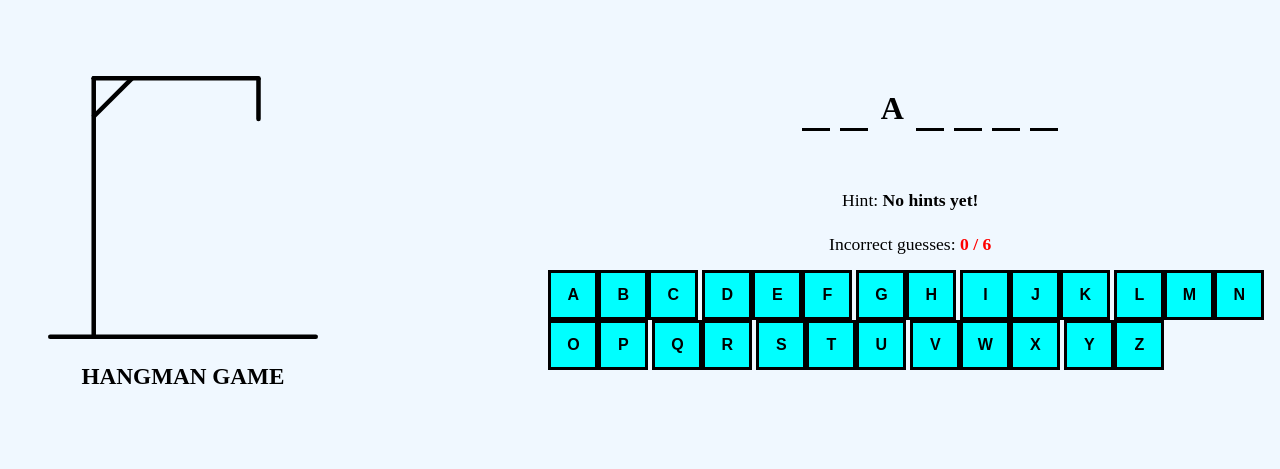
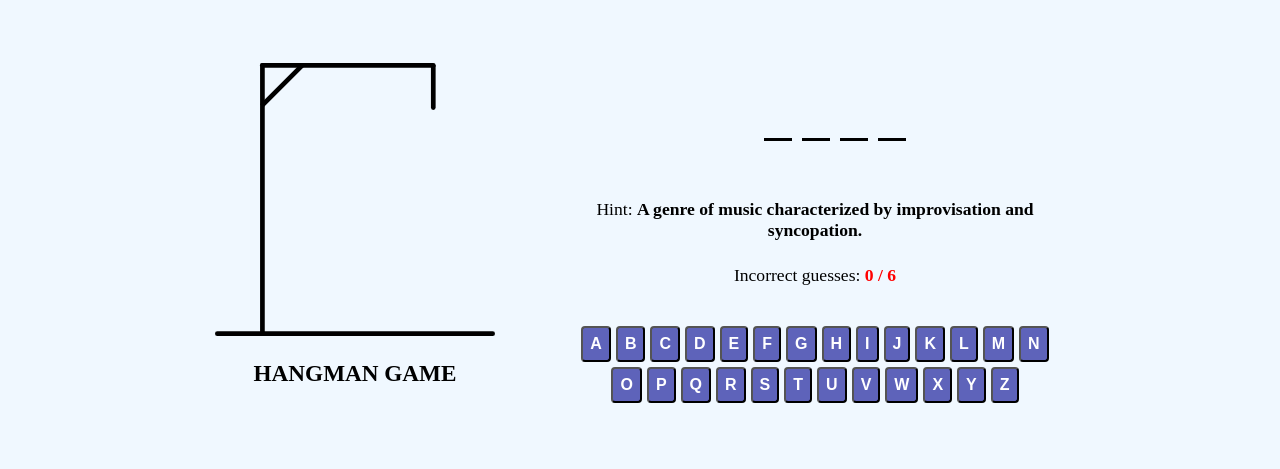
Before and after one commit to Rmclaughlin2022/DatabaseProject, a plain HTML site: page HangPerson/playingPage.html in a window 1280 px wide. Shown: the part 167-636 px from the top of the page. Drawn offline with Linux system fonts and the light colour scheme.

Commit message:
27:01 video
I dont know whats going on with the max guesses not being able to show up in the console ill look at it tmr

```diff
--- a/HangPerson/playingPage.css
+++ b/HangPerson/playingPage.css
@@ -6,17 +6,18 @@ body {
     */
     display: flex;
     align-items:center;
+    padding: 0 10px;
     justify-content: center;
     min-height: 100vh;
     background-color: aliceblue;
 }
 
-/*html, body {
+html, body {
     height: 100%;
     margin: 0;
     padding: 0;
 }
-    */
+
 .container{
     width: 850px;
     display: flex;
@@ -26,31 +27,34 @@ body {
     border-radius: 10px;
 }
 
-.keyboard .game-box {
+.game-box .keyboard  {
     display: flex;
     gap: 5px;
+    margin-top: 40px;
     flex-wrap: wrap;
     justify-content: center;
 }
-.keyboard button{
-    width: calc(100% / 9 -5px);
-    background-color: white;
+:where(.game-model, .keyboard) button {
+    color: white;
     font-size: 1rem;
     font-weight: 600;
+    cursor: pointer;
+    outline: none;
+    background: #5E63BA;
+    border-radius: 4px;
     text-transform: uppercase;
-    cursor: pointer;
-    background: aqua;
-    border: 3px solid black;
-    width: 50px;
-    height: 50px;
 }
-.keyboard button:hover {
-    background-color: #e0e0e0;
+.keyboard button{
+    padding: 7px;
+    width: calc(100% / 9 -5px);
+}
+:where(.game-model, .keyboard) button:hover {
+    background-color: #8286c9;
     transform: scale(1.1);
 }
 
 .hangman-box img {
-    max-width: 270px;
+    max-width: 280px;
 }
 .hangman-box h1 {
     font-size: 1.45rem;
@@ -92,3 +96,58 @@ border-bottom: 3px solid black;
 .game-box .guesses-text b {
     color: #ff0000;
 }
+.game-model {
+    position: fixed;
+    left: 0;
+    right: 0;
+    width: 100%;
+    height: 100%;
+    display: none;
+    align-items: center;
+    justify-content: center;
+    background: rgba(0,0,0,0.6)
+
+}
+.game-model .content {
+    background: #fff;
+    max-width: 420px;
+    width: 100%;
+    text-align: center;
+    border-radius: 10px;
+    padding: 30px;
+}
+.game-model img {
+    max-width: 130px;
+    margin-bottom: 20px;
+}
+.game-model h4 {
+    font-size: 1.53rem;
+}
+.game-model p {
+    font-size: 1.15rem;
+    margin: 15px 0 30px;
+    font-weight: 500;
+}
+.game-model p b {
+    color: #5E63BA;
+    font-weight: 600;
+}
+.game-model button {
+    padding: 12px 23px;
+}
+@media (max-width: 782px) {
+    .container{
+        width: 850px;
+        display: flex;
+        gap: 70px;
+        align-items:flex-end;
+        padding: 60px 40px;
+        border-radius: 10px;
+    }
+    .hangman-box img {
+        max-width: 280px;
+    }
+    .hangman-box h1 {
+        display: none;
+    }
+}
--- a/HangPerson/playingPage.html
+++ b/HangPerson/playingPage.html
@@ -6,26 +6,25 @@
     <meta name="viewport" content="width=device-width, initial-scale=1.0">
     <title>Document</title>
     <link rel="stylesheet" href="playingPage.css">
-    <script src="playingPage.js"></script>
+    <script src="word-list.js" defer></script>
+    <script src="playingPage.js" defer></script>
 </head>
-
-
 <body>
+    <div class="game-model">
+        <div class="content">
+            <img src="lost.gif" alt="gif">
+            <h4>Game Over!</h4>
+            <p>The correct word was: <b>Rainbow</b></p>
+            <button class="play-again">Play Again</button>
+        </div>
+    </div>
     <div class="container">
         <div class="hangman-box">
-            <img src="hangman-0.svg" alt="Hangman-img">
+            <img src="hangman-0.svg" alt="hangman-img">
             <h1>Hangman Game</h1>
-        </div>
         </div>
     <div class="game-box">
         <ul class="word-display">
-            <li class="letter"></li>
-            <li class="letter"></li>
-            <li class="letter guessed">a</li>
-            <li class="letter"></li>
-            <li class="letter"></li>
-            <li class="letter"></li>
-            <li class="letter"></li>
         </ul>
         <h4 class="hint-text">
             Hint:
@@ -35,19 +34,9 @@
             Incorrect guesses:
             <b> 0 / 6</b>
         </h4>
-    <div class="keyboard">
-            <button>a</button><button>b</button><button>c</button>
-            <button>d</button><button>e</button><button>f</button>
-            <button>g</button><button>h</button>
-            <button>i</button><button>j</button><button>k</button>
-            <button>l</button><button>m</button><button>n</button>
-            <button>o</button><button>p</button>
-            <button>q</button><button>r</button>
-            <button>s</button><button>t</button><button>u</button>
-            <button>v</button><button>w</button><button>x</button>
-            <button>y</button><button>z</button>
+        <div class="keyboard"></div>
     </div>
 </div>
+
 </body>
-
 </html>
--- a/HangPerson/playingPage.js
+++ b/HangPerson/playingPage.js
@@ -1,27 +1,50 @@
-// variables
 const wordDisplay = document.querySelector(".word-display");
-const guessesTxt = document.querySelector(".guesses-Txt");
 const keyboardDiv = document.querySelector(".keyboard");
+const guessesText = document.querySelector(".guesses-text b");
 const hangmanPic = document.querySelector(".hangmanBox-Pic");
 const gameModel = document.querySelector(".game-Model");
-const playAgainButt = gameModel.querySelector(".playAgaing-Butt");
+/*const playAgainButt = gameModel.querySelector(".playAgaing-Butt");*/
 
-// initializing
-
-let currentWord, correctLetters, wrongGuessCount;
+let currentWord, wrongGuessCount = 0;
 const maxGuess = 6;
 
-const resetGame = () => {
+/*const resetGame = () => {
     correctLetters = [];
     wrongGuessCount = 0;
     hangmanPic.src = "hangman-0.svg";
-    guessesTxt.innerText = `${wrongGuessCount} / ${maxGuess}`;
-    // create empty letter dashes
-    wordDisplay.innerHTML = currentWord.split("").map(() => `<li class="letter"></li`).join("");
-    // enable keyboard buttons
-    keyboardDiv.querySelectorAll("button").forEach(btn => btn.disabled = false);
-    // hide game model
-    gameModel.classList.remove("show");
+    guessesTxlt.innerText = `${wrongGuessCount} / ${maxGuess}`;
 }
 
 resetGame();
+*/
+const getRandomWord = () => {
+    const {word, hint} = wordList[Math.floor(Math.random() * wordList.length)];
+    console.log(word);
+    currentWord = word;
+    document.querySelector(".hint-text b").innerText = hint;
+    wordDisplay.innerHTML = word.split("").map(() => '<li class="letter"></li>').join("");
+}
+
+const initGame = (button, clickedLetter) => {
+    if(currentWord.includes(clickedLetter)) {
+        console.log(clickedLetter, "does exist on the word");
+        [...currentWord].forEach((letter, index) => {
+            if(letter === clickedLetter) {
+                wordDisplay.querySelectorAll("li")[index].innerText = letter;
+                wordDisplay.querySelectorAll("li")[index].classList.add("guessed");
+            }
+        })
+    } else {
+        wrongGuessCount++;
+    }
+    guessesText.innerText = {wrongGuessCount} /  {maxGuesses};
+}
+
+for (let i = 97; i<= 122; i++){
+    const button = document.createElement("button");
+    button.innerText = String.fromCharCode(i);
+    keyboardDiv.appendChild(button);
+    button.addEventListener("click", e => initGame(e.target, String.fromCharCode(i)));
+}
+
+getRandomWord();
--- /dev/null
+++ b/HangPerson/word-list.js
@@ -0,0 +1,262 @@
+const wordList = [
+        {
+            word: "guitar",
+            hint: "A musical instrument with strings."
+        },
+        {
+            word: "oxygen",
+            hint: "A colorless, odorless gas essential for life."
+        },
+        {
+            word: "mountain",
+            hint: "A large natural elevation of the Earth's surface."
+        },
+        {
+            word: "painting",
+            hint: "An art form using colors on a surface to create images or expression."
+        },
+        {
+            word: "astronomy",
+            hint: "The scientific study of celestial objects and phenomena."
+        },
+        {
+            word: "football",
+            hint: "A popular sport played with a spherical ball."
+        },
+        {
+            word: "chocolate",
+            hint: "A sweet treat made from cocoa beans."
+        },
+        {
+            word: "butterfly",
+            hint: "An insect with colorful wings and a slender body."
+        },
+        {
+            word: "history",
+            hint: "The study of past events and human civilization."
+        },
+        {
+            word: "pizza",
+            hint: "A savory dish consisting of a round, flattened base with toppings."
+        },
+        {
+            word: "jazz",
+            hint: "A genre of music characterized by improvisation and syncopation."
+        },
+        {
+            word: "camera",
+            hint: "A device used to capture and record images or videos."
+        },
+        {
+            word: "diamond",
+            hint: "A precious gemstone known for its brilliance and hardness."
+        },
+        {
+            word: "adventure",
+            hint: "An exciting or daring experience."
+        },
+        {
+            word: "science",
+            hint: "The systematic study of the structure and behavior of the physical and natural world."
+        },
+        {
+            word: "bicycle",
+            hint: "A human-powered vehicle with two wheels."
+        },
+        {
+            word: "sunset",
+            hint: "The daily disappearance of the sun below the horizon."
+        },
+        {
+            word: "coffee",
+            hint: "A popular caffeinated beverage made from roasted coffee beans."
+        },
+        {
+            word: "dance",
+            hint: "A rhythmic movement of the body often performed to music."
+        },
+        {
+            word: "galaxy",
+            hint: "A vast system of stars, gas, and dust held together by gravity."
+        },
+        {
+            word: "orchestra",
+            hint: "A large ensemble of musicians playing various instruments."
+        },
+        {
+            word: "volcano",
+            hint: "A mountain or hill with a vent through which lava, rock fragments, hot vapor, and gas are ejected."
+        },
+        {
+            word: "novel",
+            hint: "A long work of fiction, typically with a complex plot and characters."
+        },
+        {
+            word: "sculpture",
+            hint: "A three-dimensional art form created by shaping or combining materials."
+        },
+        {
+            word: "symphony",
+            hint: "A long musical composition for a full orchestra, typically in multiple movements."
+        },
+        {
+            word: "architecture",
+            hint: "The art and science of designing and constructing buildings."
+        },
+        {
+            word: "ballet",
+            hint: "A classical dance form characterized by precise and graceful movements."
+        },
+        {
+            word: "astronaut",
+            hint: "A person trained to travel and work in space."
+        },
+        {
+            word: "waterfall",
+            hint: "A cascade of water falling from a height."
+        },
+        {
+            word: "technology",
+            hint: "The application of scientific knowledge for practical purposes."
+        },
+        {
+            word: "rainbow",
+            hint: "A meteorological phenomenon that is caused by reflection, refraction, and dispersion of light."
+        },
+        {
+            word: "universe",
+            hint: "All existing matter, space, and time as a whole."
+        },
+        {
+            word: "piano",
+            hint: "A musical instrument played by pressing keys that cause hammers to strike strings."
+        },
+        {
+            word: "vacation",
+            hint: "A period of time devoted to pleasure, rest, or relaxation."
+        },
+        {
+            word: "rainforest",
+            hint: "A dense forest characterized by high rainfall and biodiversity."
+        },
+        {
+            word: "theater",
+            hint: "A building or outdoor area in which plays, movies, or other performances are staged."
+        },
+        {
+            word: "telephone",
+            hint: "A device used to transmit sound over long distances."
+        },
+        {
+            word: "language",
+            hint: "A system of communication consisting of words, gestures, and syntax."
+        },
+        {
+            word: "desert",
+            hint: "A barren or arid land with little or no precipitation."
+        },
+        {
+            word: "sunflower",
+            hint: "A tall plant with a large yellow flower head."
+        },
+        {
+            word: "fantasy",
+            hint: "A genre of imaginative fiction involving magic and supernatural elements."
+        },
+        {
+            word: "telescope",
+            hint: "An optical instrument used to view distant objects in space."
+        },
+        {
+            word: "breeze",
+            hint: "A gentle wind."
+        },
+        {
+            word: "oasis",
+            hint: "A fertile spot in a desert where water is found."
+        },
+        {
+            word: "photography",
+            hint: "The art, process, or practice of creating images by recording light or other electromagnetic radiation."
+        },
+        {
+            word: "safari",
+            hint: "An expedition or journey, typically to observe wildlife in their natural habitat."
+        },
+        {
+            word: "planet",
+            hint: "A celestial body that orbits a star and does not produce light of its own."
+        },
+        {
+            word: "river",
+            hint: "A large natural stream of water flowing in a channel to the sea, a lake, or another such stream."
+        },
+        {
+            word: "tropical",
+            hint: "Relating to or situated in the region between the Tropic of Cancer and the Tropic of Capricorn."
+        },
+        {
+            word: "mysterious",
+            hint: "Difficult or impossible to understand, explain, or identify."
+        },
+        {
+            word: "enigma",
+            hint: "Something that is mysterious, puzzling, or difficult to understand."
+        },
+        {
+            word: "paradox",
+            hint: "A statement or situation that contradicts itself or defies intuition."
+        },
+        {
+            word: "puzzle",
+            hint: "A game, toy, or problem designed to test ingenuity or knowledge."
+        },
+        {
+            word: "whisper",
+            hint: "To speak very softly or quietly, often in a secretive manner."
+        },
+        {
+            word: "shadow",
+            hint: "A dark area or shape produced by an object blocking the light."
+        },
+        {
+            word: "secret",
+            hint: "Something kept hidden or unknown to others."
+        },
+        {
+            word: "curiosity",
+            hint: "A strong desire to know or learn something."
+        },
+        {
+            word: "unpredictable",
+            hint: "Not able to be foreseen or known beforehand; uncertain."
+        },
+        {
+            word: "obfuscate",
+            hint: "To confuse or bewilder someone; to make something unclear or difficult to understand."
+        },
+        {
+            word: "unveil",
+            hint: "To make known or reveal something previously secret or unknown."
+        },
+        {
+            word: "illusion",
+            hint: "A false perception or belief; a deceptive appearance or impression."
+        },
+        {
+            word: "moonlight",
+            hint: "The light from the moon."
+        },
+        {
+            word: "vibrant",
+            hint: "Full of energy, brightness, and life."
+        },
+        {
+            word: "nostalgia",
+            hint: "A sentimental longing or wistful affection for the past."
+        },
+        {
+            word: "brilliant",
+            hint: "Exceptionally clever, talented, or impressive."
+        },
+    ]
```
Lines whose indentation alone changed are shown as unchanged.
